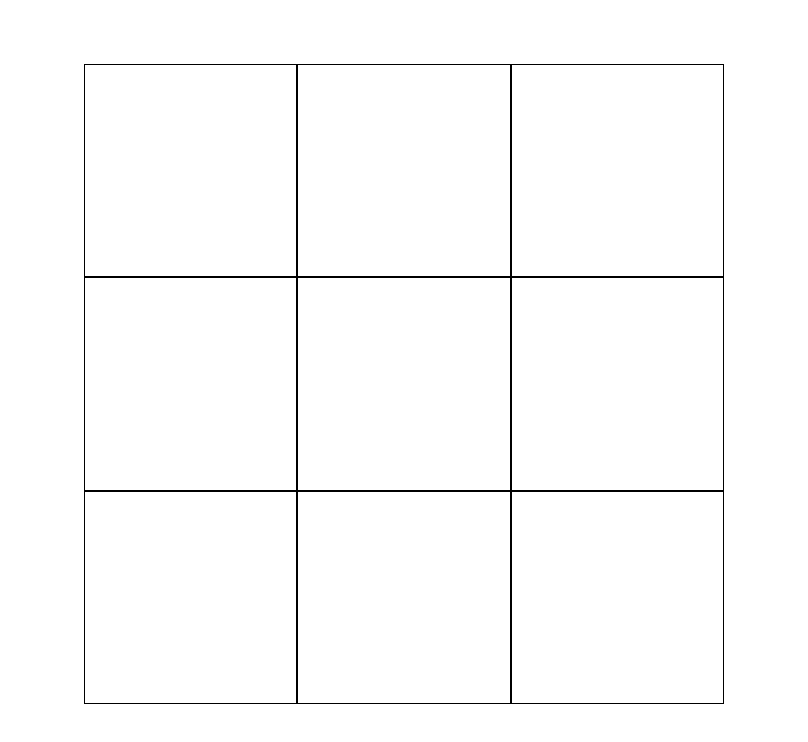
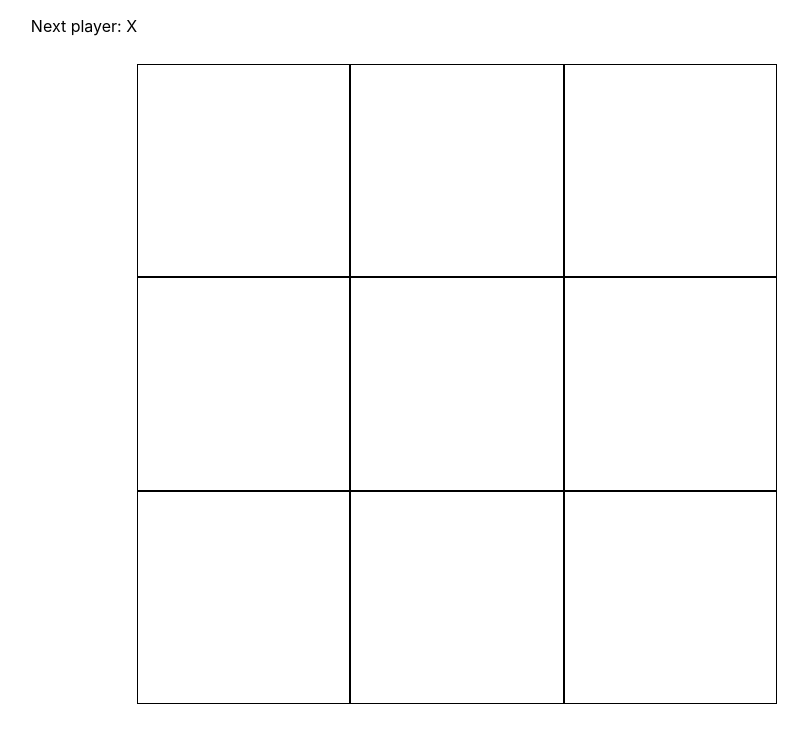
Before and after one commit to kenya6111/React-Tic-Tac-Toe, a React (Create React App) app: page / in a window 1280 px wide. Shown: the top 742 px of the page, without its empty margins (236-1044 px from the left). Built offline with nearby package versions, Linux system fonts and the light colour scheme.

Commit message:
次のプレイヤーが分かるように修正

```diff
--- a/src/App.tsx
+++ b/src/App.tsx
@@ -22,6 +22,11 @@ function App() {
   }
   return (
     <div className="App">
+        {isPlayerX ?(
+          <p>Next player: X</p>
+        ):(
+          <p>Next player: Y</p>
+        )}
       <div className="container">
         {array.map((arr,index)=>(
           <>
```
